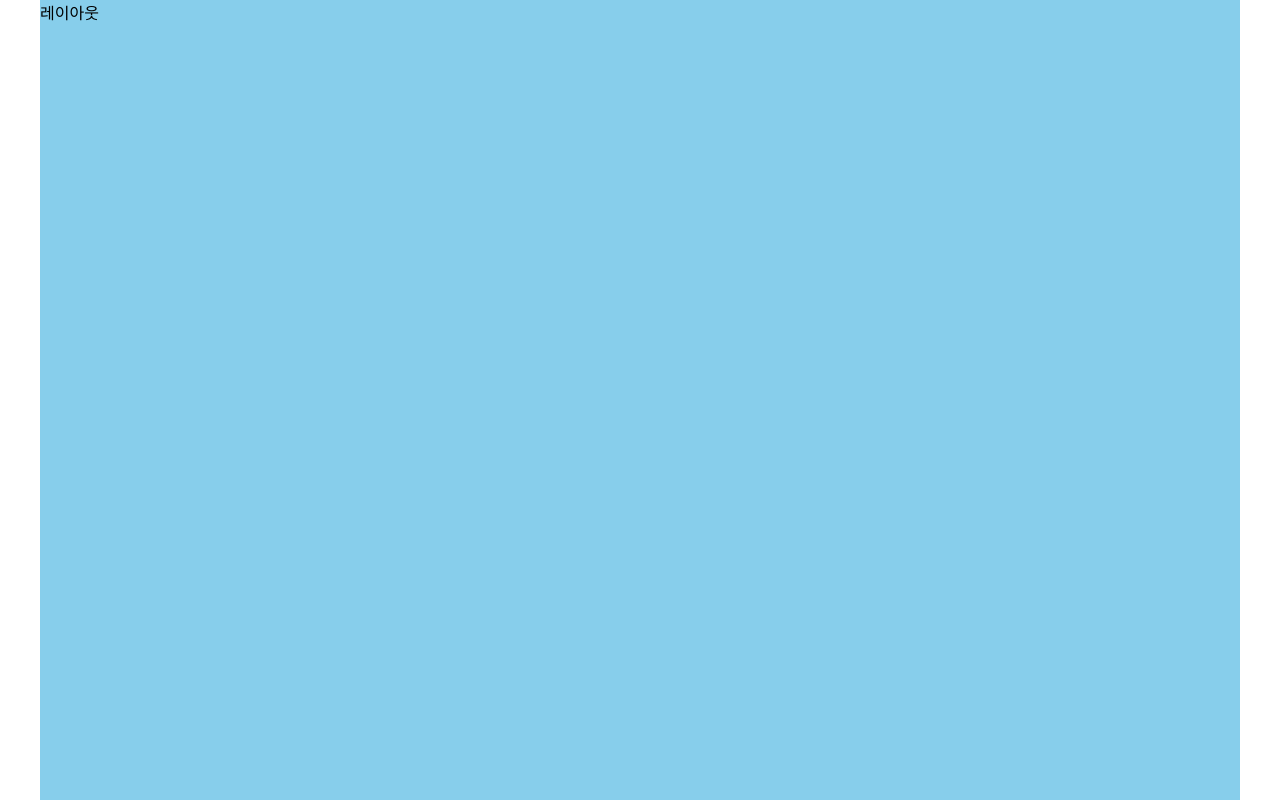
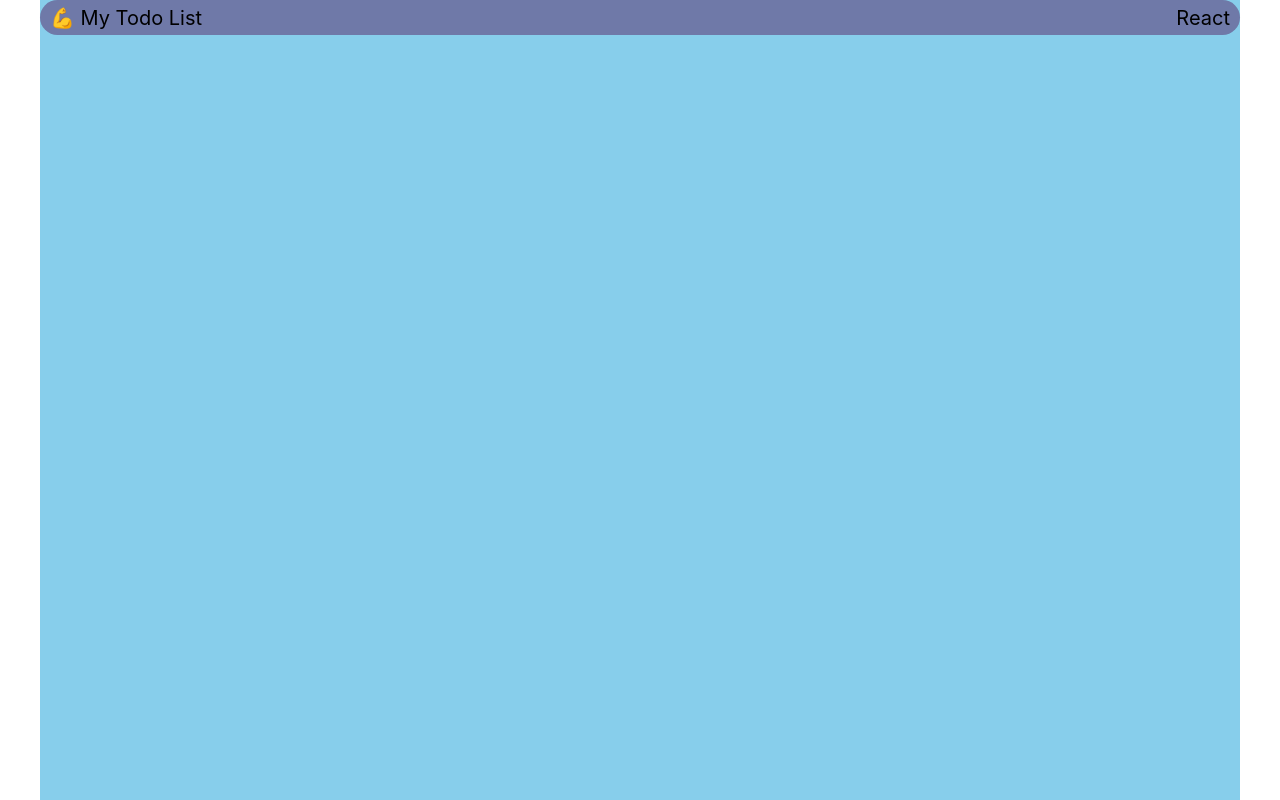
Before and after one commit to Yboda/Redux_todo, a React (Create React App) app: page / in a window 1280 px wide. Built offline with nearby package versions, Linux system fonts and the light colour scheme.

Commit message:
redux 연결 및 컴포넌트 구성

```diff
--- a/src/App.js
+++ b/src/App.js
@@ -1,5 +1,7 @@
 import React from "react";
 import styled from "styled-components";
+import Header from "./components/Header";
+import Todolist from "./components/Todolist";
 
 const StContainer = styled.div`
   max-width: 1200px;
@@ -9,7 +11,12 @@ const StContainer = styled.div`
 `;
 
 function App() {
-  return <StContainer>레이아웃</StContainer>;
+  return (
+    <StContainer>
+      <Header />
+      <Todolist />
+    </StContainer>
+  );
 }
 
 export default App;
--- /dev/null
+++ b/src/components/Todoitem.jsx
@@ -0,0 +1,5 @@
+function Todoitem() {
+  return <div></div>;
+}
+
+export default Todoitem;
--- /dev/null
+++ b/src/components/Todolist.jsx
@@ -0,0 +1,23 @@
+import styled from "styled-components";
+import Todoitem from "./Todoitem";
+
+const TodoContainer = styled.div``;
+
+const WorkingZone = styled.div``;
+
+const DoneZone = styled.div``;
+
+function Todolist() {
+  return (
+    <TodoContainer>
+      <WorkingZone>
+        <Todoitem />
+      </WorkingZone>
+      <DoneZone>
+        <Todoitem />
+      </DoneZone>
+    </TodoContainer>
+  );
+}
+
+export default Todolist;
--- a/src/components/header.jsx
+++ b/src/components/header.jsx
@@ -1,12 +1,28 @@
 import React from "react";
 import styled from "styled-components";
 
+const StHeader = styled.div`
+  background-color: #6f79a8;
+  width: 100%;
+  height: 35px;
+  margin: 0 auto;
+  display: flex;
+  justify-content: space-between;
+  align-items: center;
+  border-radius: 30px;
+  font-size: 20px;
+`;
+
+const StTitle = styled.div`
+  margin: 10px;
+`;
+
 function Header() {
   return (
-    <div className="Header-container">
-      <div>💪 My Todo List</div>
-      <div>React</div>
-    </div>
+    <StHeader>
+      <StTitle>💪 My Todo List</StTitle>
+      <StTitle>React</StTitle>
+    </StHeader>
   );
 }
 
```
